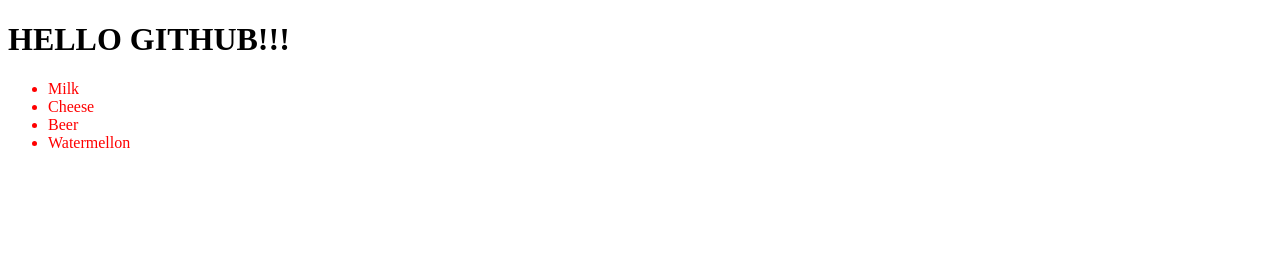
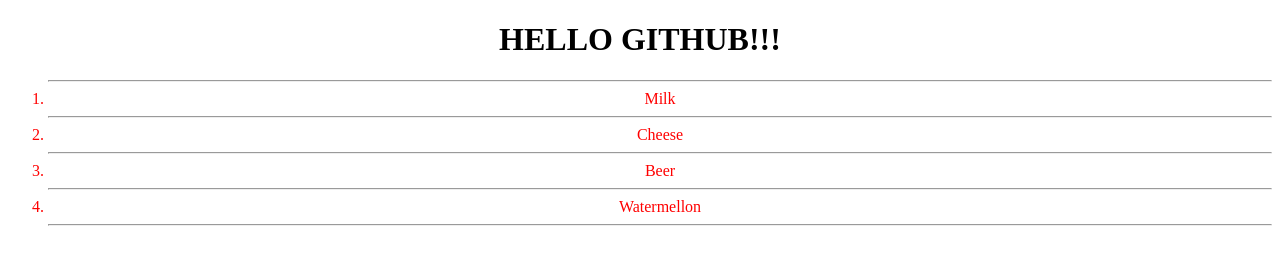
Before and after one commit to davegm/master1, a plain HTML site: page index.html in a window 1280 px wide. Drawn offline with Linux system fonts and the light colour scheme.

Commit message:
Centered the list

```diff
--- a/index.html
+++ b/index.html
@@ -6,14 +6,26 @@
   </head>
   <body>
 
-<h1> HELLO GITHUB!!! </H1>
+<h1 align="center">HELLO GITHUB!!! </h1>
 
-<font color="red">  <ul>
+<font color="red">
+  <ol align="center">
+
+    <hr />
     <li> Milk </li>
+    <hr />
     <li> Cheese </li>
+    <hr />
     <li> Beer </li>
+    <hr />
     <li> Watermellon </li>
-  </ul> </font>
+    <hr />
+  </ol> </font>
+
+
+
+
+
 
   </body>
 </html>
```
Also changed, not shown: one.html (added, +14 -0 lines).
